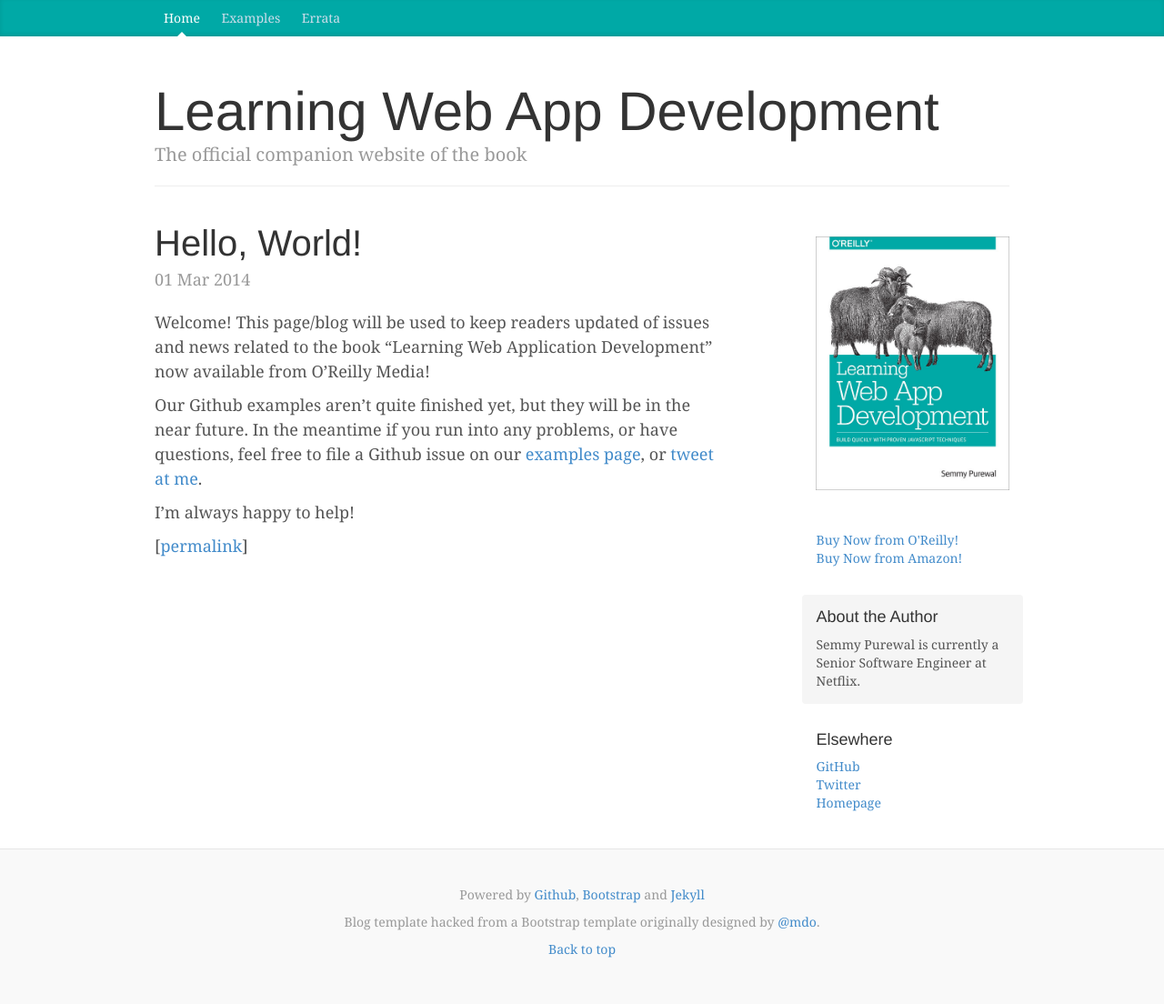
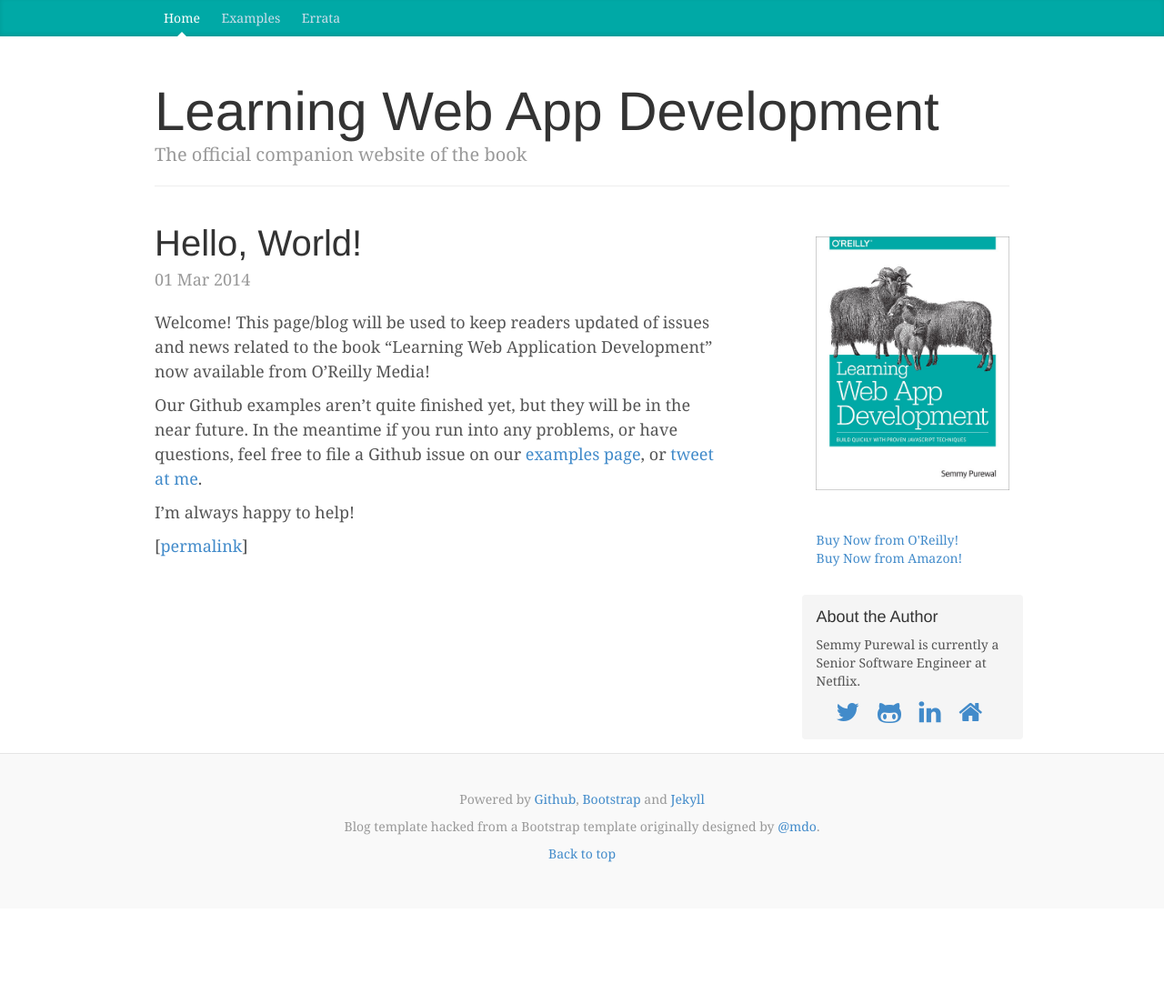
Before and after one commit to learningwebappdev/learningwebappdev.github.io, a Jekyll site: the page built from index.html, in a window 1280 px wide. Shown: the whole page at 91% size. Built offline with Jekyll 4.4.1, drawn with Linux system fonts in a browser that asks for light colours; nearby versions of some CDN libraries; Markdown is read by kramdown in place of the engine named in the settings; the list of posts is cut into pages by our own code; after the commit the page ends 999 px from its top, so only the background shows below that.

Commit message:
update about the author to use font-awesome icons

```diff
--- a/_includes/header.html
+++ b/_includes/header.html
@@ -7,6 +7,7 @@
     <meta name="description" content="">
     <meta name="author" content="">
     <link rel="shortcut icon" href="../../assets/ico/favicon.ico">
+    <link href="//netdna.bootstrapcdn.com/font-awesome/4.0.3/css/font-awesome.css" rel="stylesheet">
 
     <title>Learning Web Application Development -- Now Available from O'Reilly Media</title>
 
--- a/_includes/sidebar.html
+++ b/_includes/sidebar.html
@@ -11,14 +11,11 @@
   <div class="sidebar-module sidebar-module-inset">
     <h4>About the Author</h4>
     <p>Semmy Purewal is currently a Senior Software Engineer at Netflix.</p>
-  </div>
-
-  <div class="sidebar-module">
-    <h4>Elsewhere</h4>
-    <ol class="list-unstyled">
-      <li><a href="http://github.com/semmypurewal">GitHub</a></li>
-      <li><a href="http://twitter.com/semmypurewal">Twitter</a></li>
-      <li><a href="http://semmy.me">Homepage</a></li>
-    </ol>
+    <div style="text-align: center;letter-spacing: 8px;">
+      <a href="http://twitter.com/semmypurewal"><i class="fa fa-twitter fa-2x"></i></a>
+      <a href="http://github.com/semmypurewal"><i class="fa fa-github-alt fa-2x"></i></a>
+      <a href="http://linkedin.com/in/semmypurewal"><i class="fa fa-linkedin fa-2x"></i></a>
+      <a href="http://semmy.me"><i class="fa fa-home fa-2x"></i></a>
+    </div>
   </div>
 </div><!-- /.blog-sidebar -->
```
